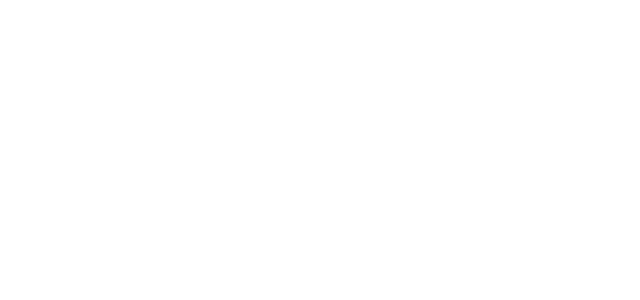
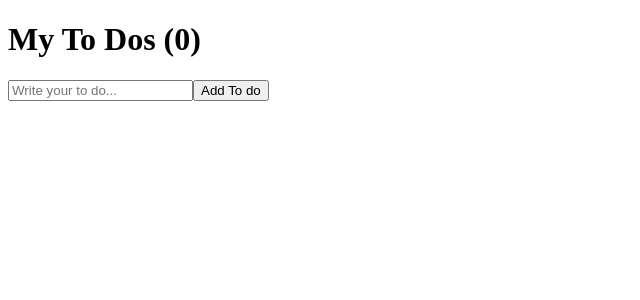
Before and after one commit to kimgooneya/react-for-beginners2, a React (Create React App) app: page / in a window 1280 px wide. Shown: the top 300 px of the page, without its empty margins (0-640 px from the left). Built offline with nearby package versions, Linux system fonts and the light colour scheme.

Commit message:
7.0 To Do List part one

```diff
--- a/src/App.js
+++ b/src/App.js
@@ -1,5 +1,30 @@
+import { useState } from "react";
+
 function App() {
-  return <div></div>
+  const [toDo, setTodo] = useState("");
+  const [toDos, setToDos] = useState([]);
+  const onChange = (event) => setTodo(event.target.value);
+  const onSubmit = (event) => {
+    event.preventDefault();
+    if (toDo === "") {
+      return;
+    }
+    setToDos(currentArray => [toDo, ...currentArray]);
+    setTodo("");
+  }
+  console.log(toDos);
+  return (
+    <div>
+      <h1>My To Dos ({toDos.length})</h1>
+      <input
+        onChange={onChange}
+        value={toDo}
+        type="text"
+        placeholder="Write your to do..." />
+      <button onClick={onSubmit}>Add To do</button>
+    </div>
+
+  );
 }
 
 export default App;
--- a/src/index.js
+++ b/src/index.js
@@ -1,10 +1,6 @@
-import React from 'react';
-import ReactDOM from 'react-dom';
-import App from './App';
+import App from './App.js';
+import { createRoot } from 'react-dom/client';
 
-ReactDOM.render(
-  <React.StrictMode>
-    <App />
-  </React.StrictMode>,
-  document.getElementById("root")
-);
+const container = document.getElementById('root');
+const root = createRoot(container); // createRoot(container!) if you use TypeScript
+root.render(<App tab="home" />);
```
